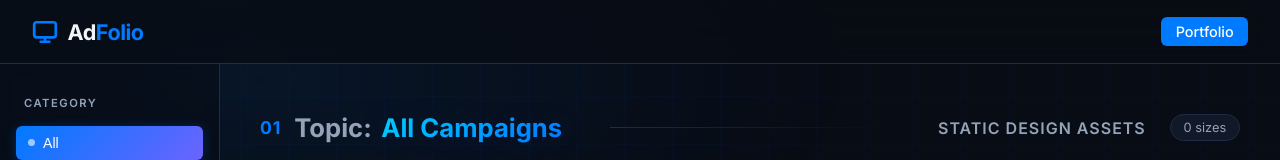
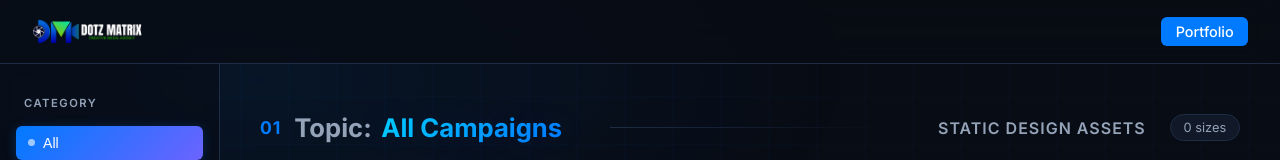
Before and after one commit to jamilur143-dotcom/display-Adds, a React (Vite) app: page /portfolio in a window 1280 px wide. Shown: the top 160 px of the page. Built offline with nearby package versions, Linux system fonts and the light colour scheme; no server answers; the database is empty.

Commit message:
eplace AdFolio text with DMI Logo

```diff
--- a/src/components/Navigation.jsx
+++ b/src/components/Navigation.jsx
@@ -4,13 +4,12 @@ import { NavLink } from 'react-router-dom';
 const Navigation = () => {
   return (
     <header className="header">
-      <div className="logo" style={{ display: 'flex', alignItems: 'center', gap: '0.6rem' }}>
-        <svg width="26" height="26" viewBox="0 0 24 24" fill="none" stroke="currentColor" strokeWidth="2.5" strokeLinecap="round" strokeLinejoin="round" style={{ color: 'var(--accent-color)' }}>
-          <rect x="2" y="3" width="20" height="14" rx="2.5" ry="2.5"></rect>
-          <path d="M8 21h8"></path>
-          <path d="M12 17v4"></path>
-        </svg>
-        <div>Ad<span>Folio</span></div>
+      <div className="logo" style={{ display: 'flex', alignItems: 'center' }}>
+        <img
+          src="/logo.png"
+          alt="DMI Creative Media Agency"
+          style={{ height: '36px', width: 'auto', display: 'block', objectFit: 'contain' }}
+        />
       </div>
       <nav className="nav-links">
         <NavLink to="/portfolio" className={({ isActive }) => `nav-link${isActive ? ' active' : ''}`}>
```
Also changed, not shown: public/logo.png (added).
